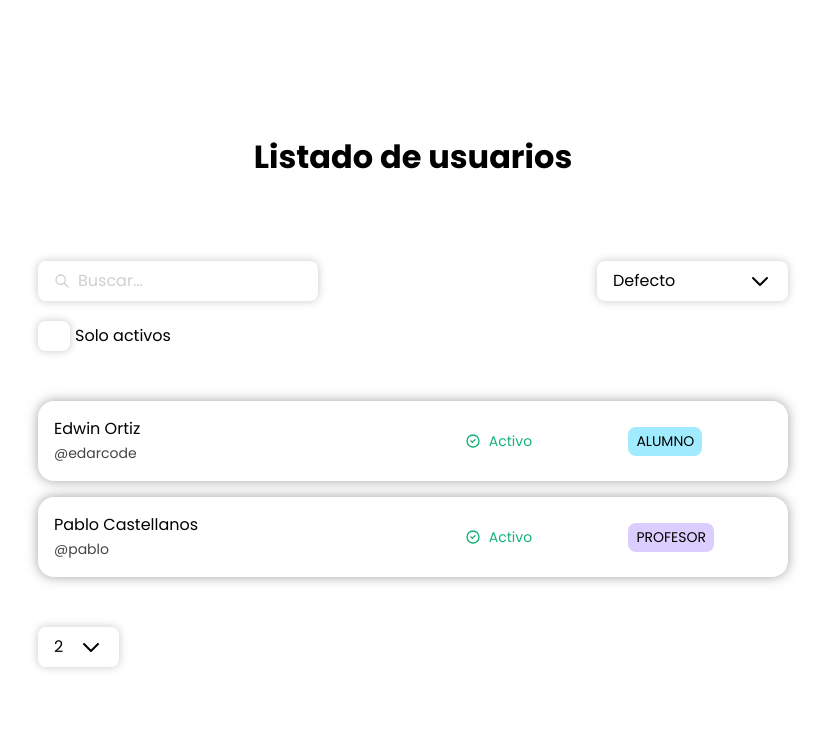
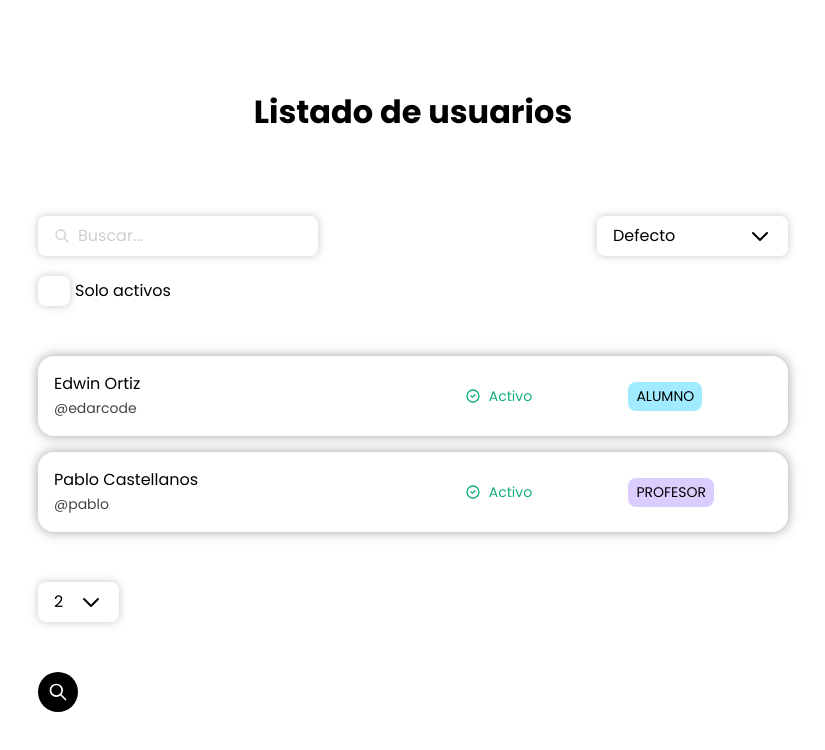
Before and after one commit to edarcode/user-manager, a React (Vite) app: page / in a window 1280 px wide. Shown: the top 750 px of the page, without its empty margins (227-1052 px from the left). Built offline with nearby package versions, Linux system fonts and the light colour scheme.

Commit message:
creando ButtonIcon

```diff
--- /dev/null
+++ b/src/components/ButtonIcon/ButtonIcon.jsx
@@ -0,0 +1,9 @@
+import css from "./style.module.css";
+
+export default function ButtonIcon({ icon: Icon, className, kind, ...props }) {
+	return (
+		<button {...props} className={`${css.btn} ${className} ${css[kind]}`}>
+			{Icon && <Icon className={css.icon} />}
+		</button>
+	);
+}
--- /dev/null
+++ b/src/components/ButtonIcon/style.module.css
@@ -0,0 +1,39 @@
+.btn {
+	width: 40px;
+	height: 40px;
+	border-radius: 50%;
+	padding: 0;
+	border: none;
+	line-height: 0;
+	cursor: pointer;
+	display: grid;
+	place-items: center;
+	background-color: transparent;
+	color: var(--color-black);
+}
+.icon {
+	width: 20px;
+	height: 20px;
+	color: currentColor;
+}
+/* modificadores de .btn */
+.red {
+	color: var(--color-red);
+}
+.gray {
+	color: var(--color-lightgray);
+}
+.redFill {
+	background-color: var(--color-red);
+}
+.grayFill {
+	background-color: var(--color-lightgray);
+}
+.blackFill {
+	background-color: var(--color-black);
+}
+.redFill,
+.grayFill,
+.blackFill {
+	color: var(--color-white);
+}
--- a/src/components/UserList/UserList.jsx
+++ b/src/components/UserList/UserList.jsx
@@ -1,6 +1,9 @@
 import { useState } from "react";
+import { kindButtonIcon } from "../../constants/kingButtonIcon";
 import { useFilters } from "../../hooks/useFilters";
 import { useUsers } from "../../hooks/useUsers";
+import ButtonIcon from "../ButtonIcon/ButtonIcon";
+import Loupe from "../icons/Loupe";
 import Title from "../Title/Title";
 import UserListForm from "../UserListForm/UserListForm";
 import Users from "../Users/Users";
@@ -17,6 +20,7 @@ export default function UserList({ initUsers }) {
 		setSortBy
 	} = useFilters();
 	const [page, setPage] = useState(0);
+	console.log(setPage); // ***************************************
 	const [usersPerPage, setUsersPerPage] = useState(2);
 	const { users } = useUsers(initUsers, {
 		onlyActive,
@@ -45,6 +49,7 @@ export default function UserList({ initUsers }) {
 				usersPerPage={usersPerPage}
 				setUsersPerPage={setUsersPerPage}
 			/>
+			<ButtonIcon icon={Loupe} kind={kindButtonIcon.blackFill} />
 		</div>
 	);
 }
--- /dev/null
+++ b/src/constants/kingButtonIcon.js
@@ -0,0 +1,7 @@
+export const kindButtonIcon = {
+	red: "red",
+	gray: "gray",
+	redFill: "redFill",
+	grayFill: "grayFill",
+	blackFill: "blackFill"
+};
--- a/src/utils/paginateUsers.js
+++ b/src/utils/paginateUsers.js
@@ -1,5 +1,4 @@
 export const paginateUsers = (users, page = 0, usersPerPage = 2) => {
-	console.log(page, usersPerPage);
 	const startIndex = page * usersPerPage;
 	const endIndex = startIndex + usersPerPage;
 	const paginatedUsers = users.slice(startIndex, endIndex);
```
